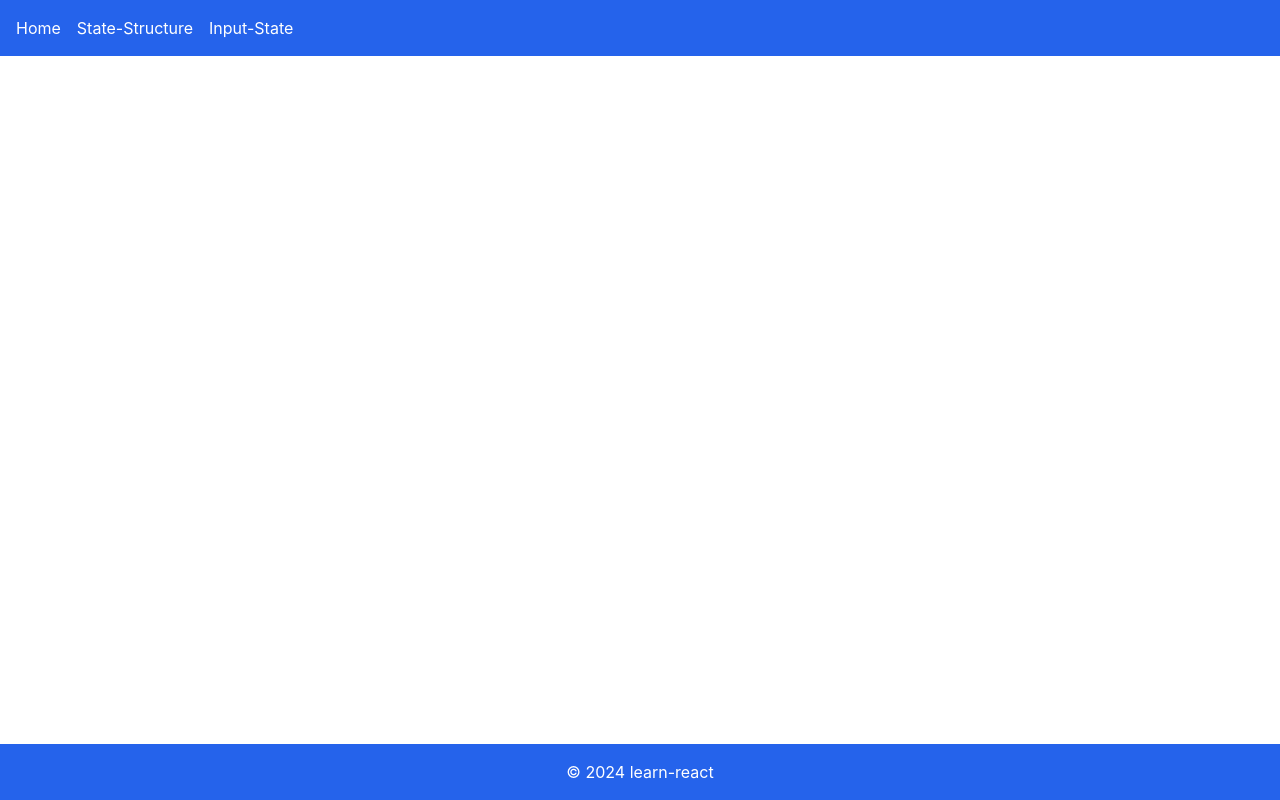
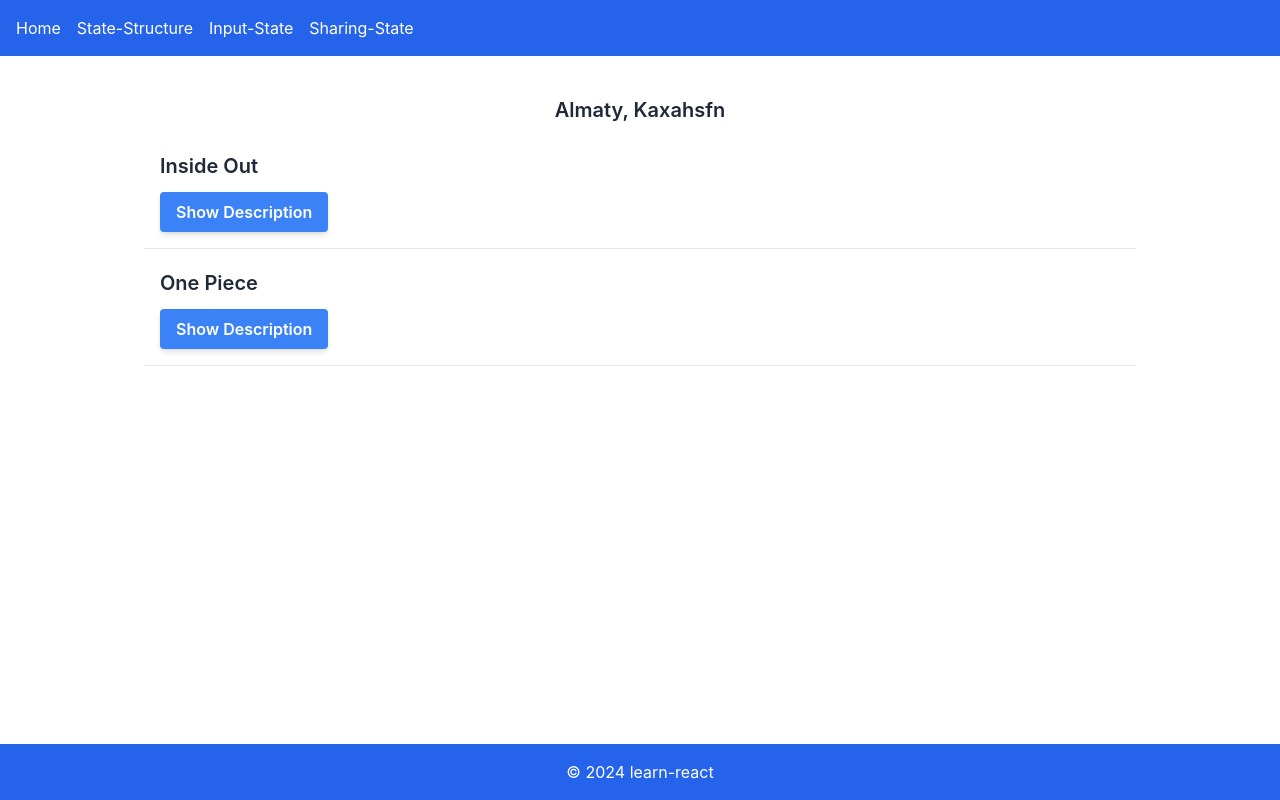
Before and after one commit to DLSiem/learn-react, a React (Vite) app in the folder learn/: page /sharing-state in a window 1280 px wide. Built offline with nearby package versions, Linux system fonts and the light colour scheme.

Commit message:
defining state from children component

```diff
--- a/learn/src/App.jsx
+++ b/learn/src/App.jsx
@@ -2,6 +2,8 @@ import { Routes, Route, BrowserRouter } from "react-router-dom";
 import StateStructure from "./pages/StateStructure";
 import InputState from "./pages/InputState";
 import Home from "./pages/Home";
+import SharingState from "./pages/SharingState";
+
 import Header from "./components/Header";
 import Footer from "./components/Footer";
 
@@ -14,6 +16,7 @@ function App() {
           <Route path="/" element={<Home />} />
           <Route path="/state-structure" element={<StateStructure />} />
           <Route path="/input-state" element={<InputState />} />
+          <Route path="/sharing-state" element={<SharingState />} />
         </Routes>
         <Footer />
       </div>
--- a/learn/src/components/Header.jsx
+++ b/learn/src/components/Header.jsx
@@ -20,6 +20,11 @@ const Header = () => {
               Input-State
             </Link>
           </li>
+          <li>
+            <Link to="/sharing-state" className="hover:underline">
+              Sharing-State
+            </Link>
+          </li>
         </ul>
       </nav>
     </header>
--- a/learn/src/pages/SharingState.jsx
+++ b/learn/src/pages/SharingState.jsx
@@ -0,0 +1,56 @@
+import { useState } from "react";
+
+const SharingState = () => {
+  return (
+    <div className="container mx-auto px-4 py-8 max-w-screen-lg">
+      <h1 className="text-xl text-center mt-2 font-semibold text-gray-800 mb-3">
+        Almaty, Kaxahsfn
+      </h1>
+      <Panel title="Inside Out">
+        <p className="text-base text-gray-700 leading-relaxed mb-4">
+          Inside Out is a 2015 American computer-animated comedy film produced
+          by Pixar Animation Studios and released by Walt Disney Pictures. The
+          film was directed by Pete Docter and co-directed by Ronnie del Carmen,
+          with a screenplay written by Docter, Meg LeFauve, and Josh Cooley,
+          adapted from a story by Docter and del Carmen. The film has gross over
+          $857 million worldwide.
+        </p>
+      </Panel>
+      <Panel title="One Piece">
+        <p className="text-base text-gray-700 leading-relaxed mb-4">
+          One Piece is a Japanese manga series written and illustrated by
+          Eiichiro Oda. It has been serialized in Shueisha&apos;s Weekly Shōnen
+          Jump magazine since July 22, 1997, and has been collected into 98
+          tankōbon volumes as of February 2021. The story follows the adventures
+          of Monkey D. Luffy.
+        </p>
+      </Panel>
+    </div>
+  );
+};
+
+export default SharingState;
+
+const Panel = ({ children, title }) => {
+  const [isActive, setIsActive] = useState(false);
+  return (
+    <div className="container mx-auto px-4 py-4 border-b my-1">
+      <h1 className="text-xl font-semibold text-gray-800 mb-3">{title}</h1>
+      {isActive ? (
+        <>
+          {children}{" "}
+          <button onClick={() => setIsActive(false)} className="text-blue-600">
+            ...hide description
+          </button>
+        </>
+      ) : (
+        <button
+          className="px-4 py-2 bg-blue-500 hover:bg-blue-600 text-white font-semibold rounded shadow-md transition duration-300 ease-in-out transform hover:scale-105 focus:outline-none focus:ring-2 focus:ring-blue-400 focus:ring-opacity-75"
+          onClick={() => setIsActive(true)}
+        >
+          Show Description
+        </button>
+      )}
+    </div>
+  );
+};
```
